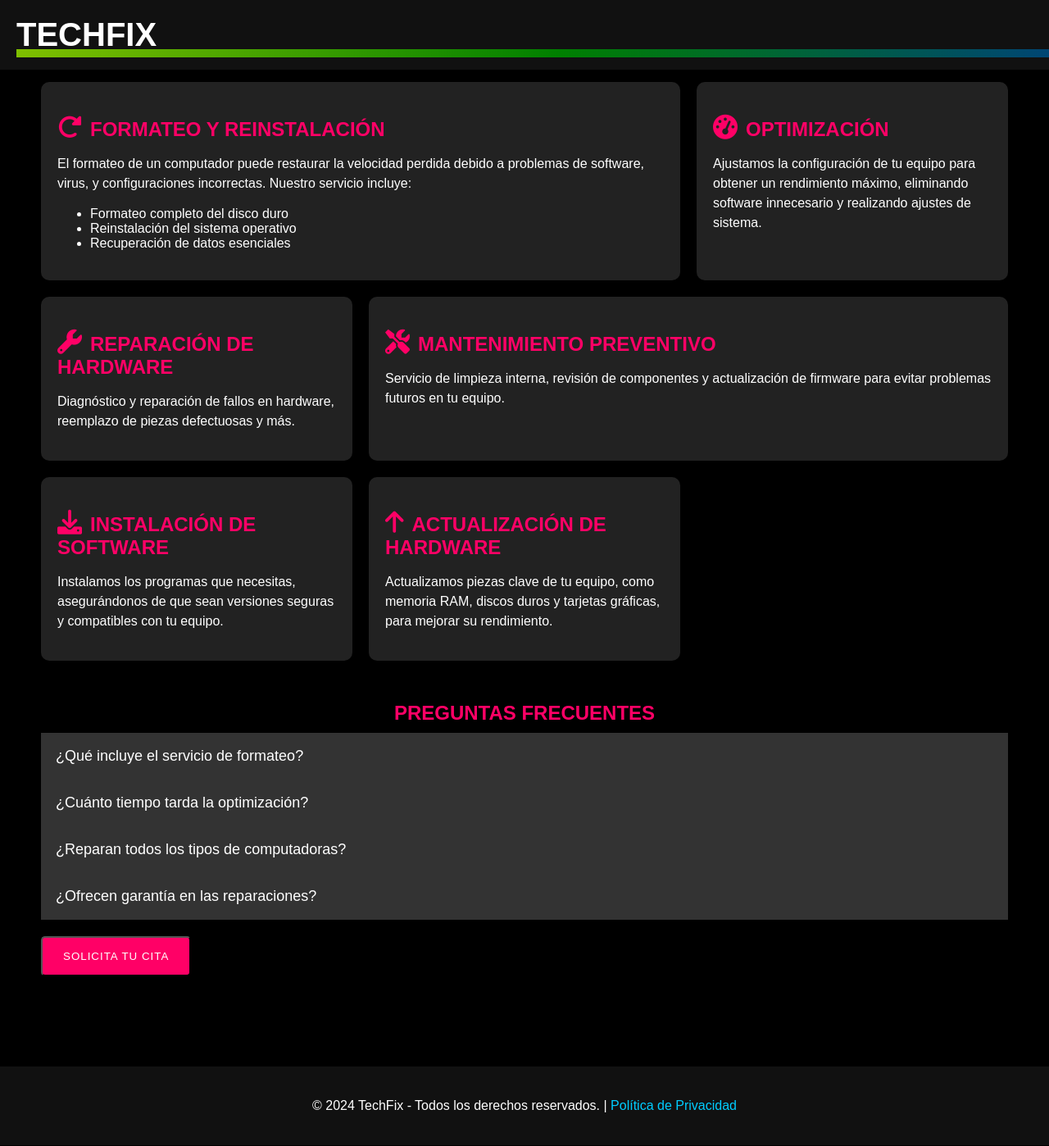
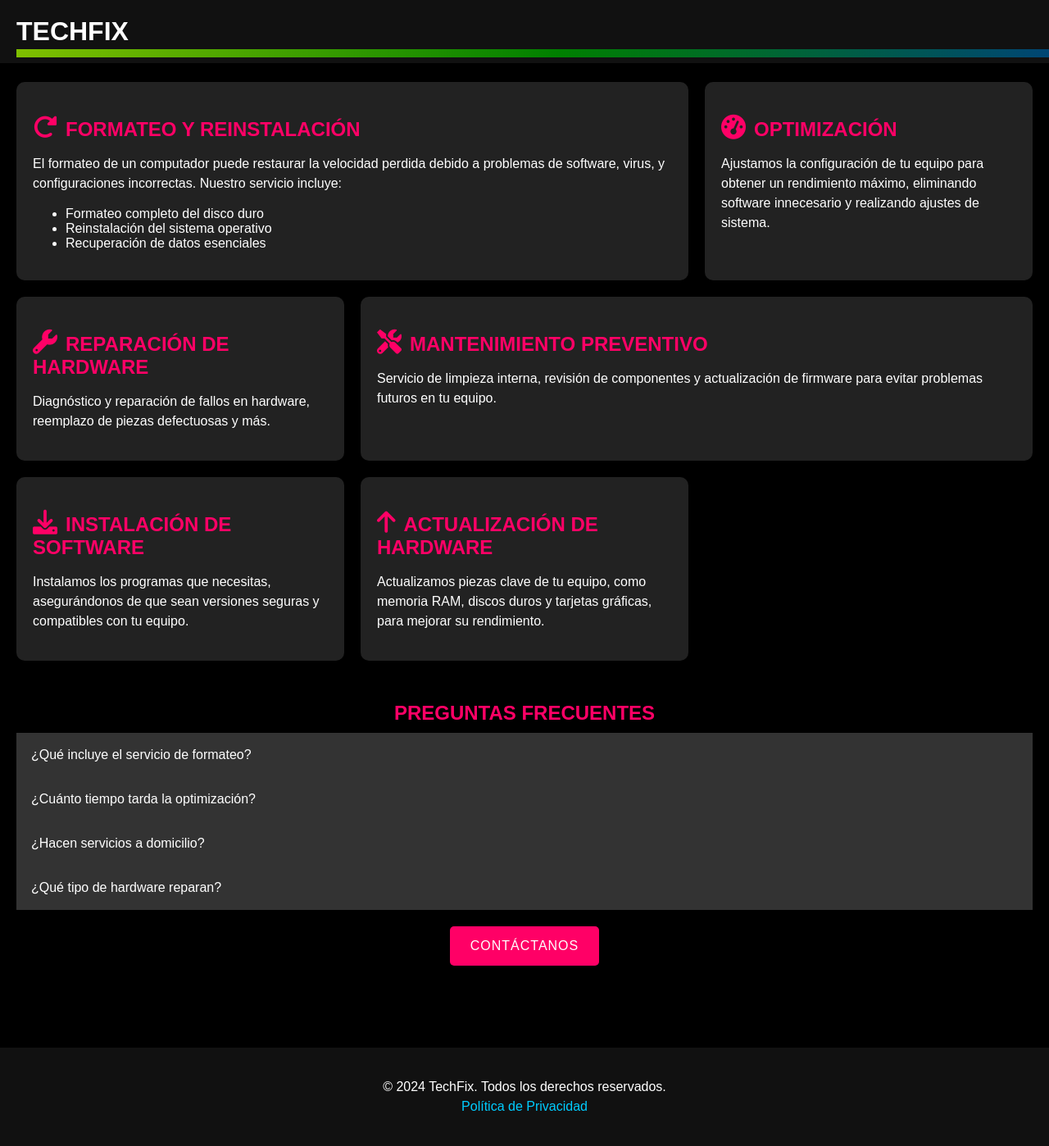
Before and after one commit to robofizz5019/TechFix, a plain HTML site: page index.html in a window 1280 px wide. Shown: the whole page at 82% size. Drawn offline with Linux system fonts and the light colour scheme.

Commit message:
index.html

```diff
--- a/index.html
+++ b/index.html
@@ -21,20 +21,19 @@
             justify-content: space-between;
             align-items: center;
             padding: 20px;
-            position: fixed; /* Cambiado a fixed */
-            width: 100%; /* Asegura que cubra toda la parte superior */
-            top: 0; /* Fija la posición en la parte superior */
-            left: 0; /* Asegura que comience desde el lado izquierdo */
+            position: fixed;
+            width: 100%;
+            top: 0;
+            left: 0;
             background-color: #111;
-            z-index: 1000; /* Asegura que el header esté por encima del resto */
+            z-index: 1000;
         }
 
         h1 {
-            font-size: 40px;
+            font-size: 2rem; /* Cambiado a rem */
             text-transform: uppercase;
             margin: 0;
             color: #fff;
-            position: static;
         }
 
         /* Barra superior con RGB animado */
@@ -44,8 +43,8 @@
             background: linear-gradient(90deg, red, yellow, green, blue, purple);
             background-size: 400%;
             animation: rgbHeader 10s linear infinite;
-            position: absolute; /* Cambiado a absolute */
-            top: 60px; /* Ajustar según el alto del header */
+            position: absolute;
+            top: 60px;
         }
 
         @keyframes rgbHeader {
@@ -54,7 +53,7 @@
         }
 
         .container {
-            padding: 100px 50px 50px; /* Añadido padding superior para el header fijo */
+            padding: 100px 20px 50px; /* Ajustado el padding */
         }
 
         /* Estilo de secciones con distintos tamaños */
@@ -80,13 +79,13 @@
 
         h2 {
             color: #ff0066;
-            font-size: 24px;
+            font-size: 1.5rem; /* Cambiado a rem */
             text-transform: uppercase;
             margin-bottom: 10px;
         }
 
         p {
-            font-size: 16px;
+            font-size: 1rem; /* Cambiado a rem */
             line-height: 1.5;
         }
 
@@ -108,7 +107,7 @@
             border: none;
             text-align: left;
             outline: none;
-            font-size: 18px;
+            font-size: 1rem; /* Cambiado a rem */
             transition: background-color 0.4s ease;
         }
 
@@ -178,6 +177,25 @@
             color: #fff;
             margin-top: 10px;
         }
+
+        /* Media Queries para móviles */
+        @media (max-width: 768px) {
+            .section {
+                grid-template-columns: 1fr; /* Una columna en pantallas pequeñas */
+            }
+
+            h1 {
+                font-size: 1.5rem; /* Tamaño más pequeño para móviles */
+            }
+
+            h2 {
+                font-size: 1.25rem; /* Tamaño más pequeño para móviles */
+            }
+
+            p {
+                font-size: 0.875rem; /* Tamaño más pequeño para móviles */
+            }
+        }
     </style>
 </head>
 <body>
@@ -236,34 +254,34 @@
 
         <button class="accordion">¿Cuánto tiempo tarda la optimización?</button>
         <div class="panel">
-            <p>Generalmente toma entre 1 a 3 horas, dependiendo de la cantidad de software que se deba eliminar y del estado general del sistema.</p>
+            <p>Generalmente toma entre 1 y 3 horas, dependiendo del estado del equipo.</p>
         </div>
 
-        <button class="accordion">¿Reparan todos los tipos de computadoras?</button>
+        <button class="accordion">¿Hacen servicios a domicilio?</button>
         <div class="panel">
-            <p>Sí, reparamos tanto computadoras de escritorio como laptops, y trabajamos con todos los sistemas operativos más comunes.</p>
+            <p>Sí, ofrecemos servicio a domicilio bajo solicitud previa.</p>
         </div>
 
-        <button class="accordion">¿Ofrecen garantía en las reparaciones?</button>
+        <button class="accordion">¿Qué tipo de hardware reparan?</button>
         <div class="panel">
-            <p>Sí, todas nuestras reparaciones tienen una garantía de 5 días por cualquier problema relacionado con el servicio realizado.</p>
+            <p>Reparamos todos los componentes internos y externos, incluyendo tarjetas madre, discos duros, y pantallas.</p>
         </div>
 
-        <button class="button" id="contactButton">Solicita tu cita</button>
-        <div class="contact-info" id="contactInfo">
-            <p>Contáctanos: <strong>+56 9 3346 4967</strong></p>
+        <!-- Botón de contacto -->
+        <div style="text-align: center;">
+            <a href="mailto:contacto@techfix.cl" class="button">Contáctanos</a>
         </div>
     </div>
 
     <footer>
-        <p>&copy; 2024 TechFix - Todos los derechos reservados. | <a href="#">Política de Privacidad</a></p>
+        <p>&copy; 2024 TechFix. Todos los derechos reservados. <br> <a href="privacy.html">Política de Privacidad</a></p>
     </footer>
 
     <script>
-        // Funcionalidad para los cuadros plegables
-        const accordions = document.getElementsByClassName("accordion");
-        for (let i = 0; i < accordions.length; i++) {
-            accordions[i].addEventListener("click", function() {
+        // Script para el funcionamiento del accordion
+        const acc = document.getElementsByClassName("accordion");
+        for (let i = 0; i < acc.length; i++) {
+            acc[i].addEventListener("click", function() {
                 this.classList.toggle("active");
                 const panel = this.nextElementSibling;
                 if (panel.style.maxHeight) {
@@ -273,19 +291,6 @@
                 }
             });
         }
-
-        // Funcionalidad para mostrar el contacto al solicitar cita
-        const contactButton = document.getElementById("contactButton");
-        const contactInfo = document.getElementById("contactInfo");
-
-        contactButton.addEventListener("click", () => {
-            if (contactInfo.style.maxHeight) {
-                contactInfo.style.maxHeight = null;
-            } else {
-                contactInfo.style.maxHeight = "100px"; // Establece una altura máxima al mostrar
-            }
-        });
     </script>
-
 </body>
 </html>
```
